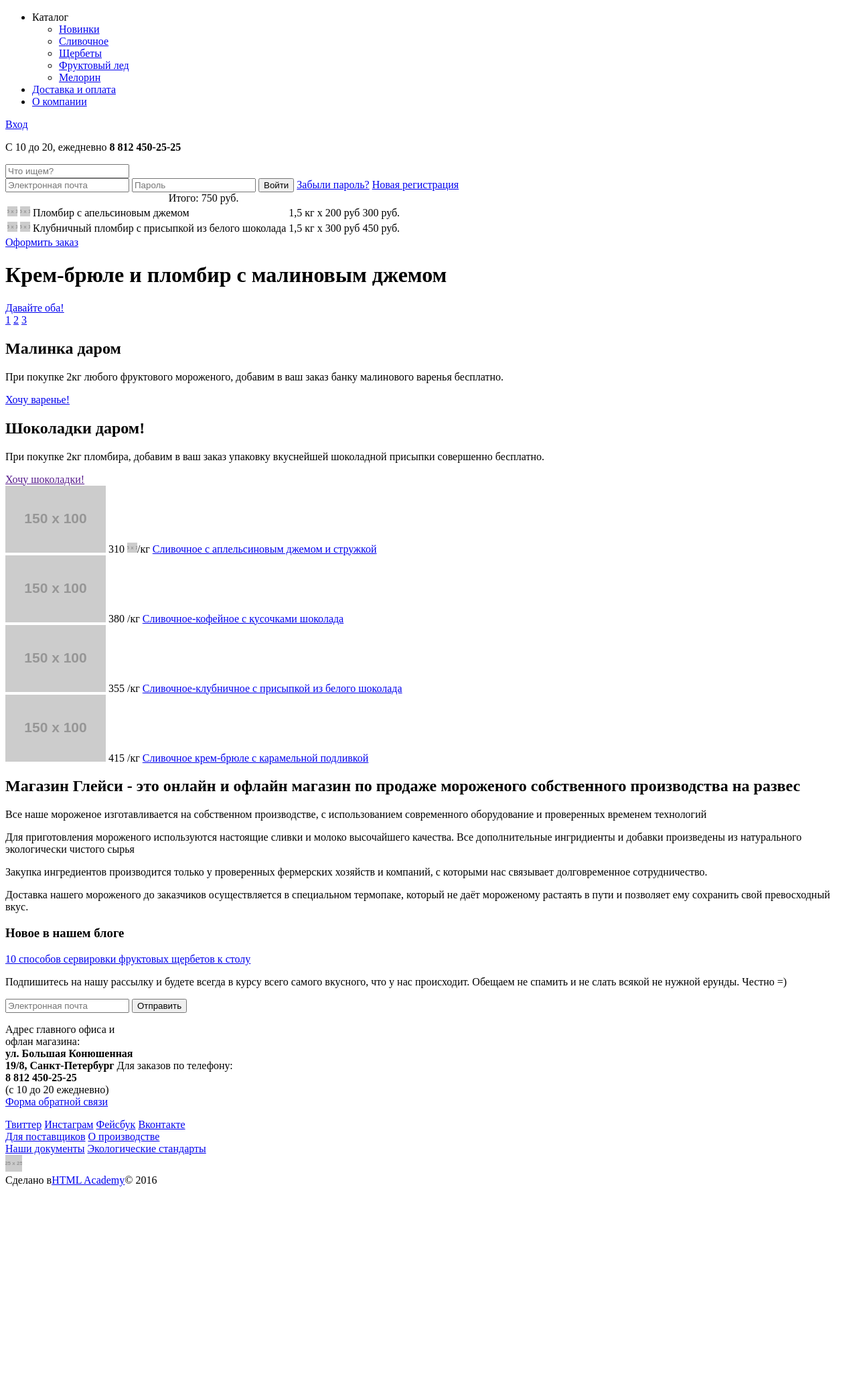
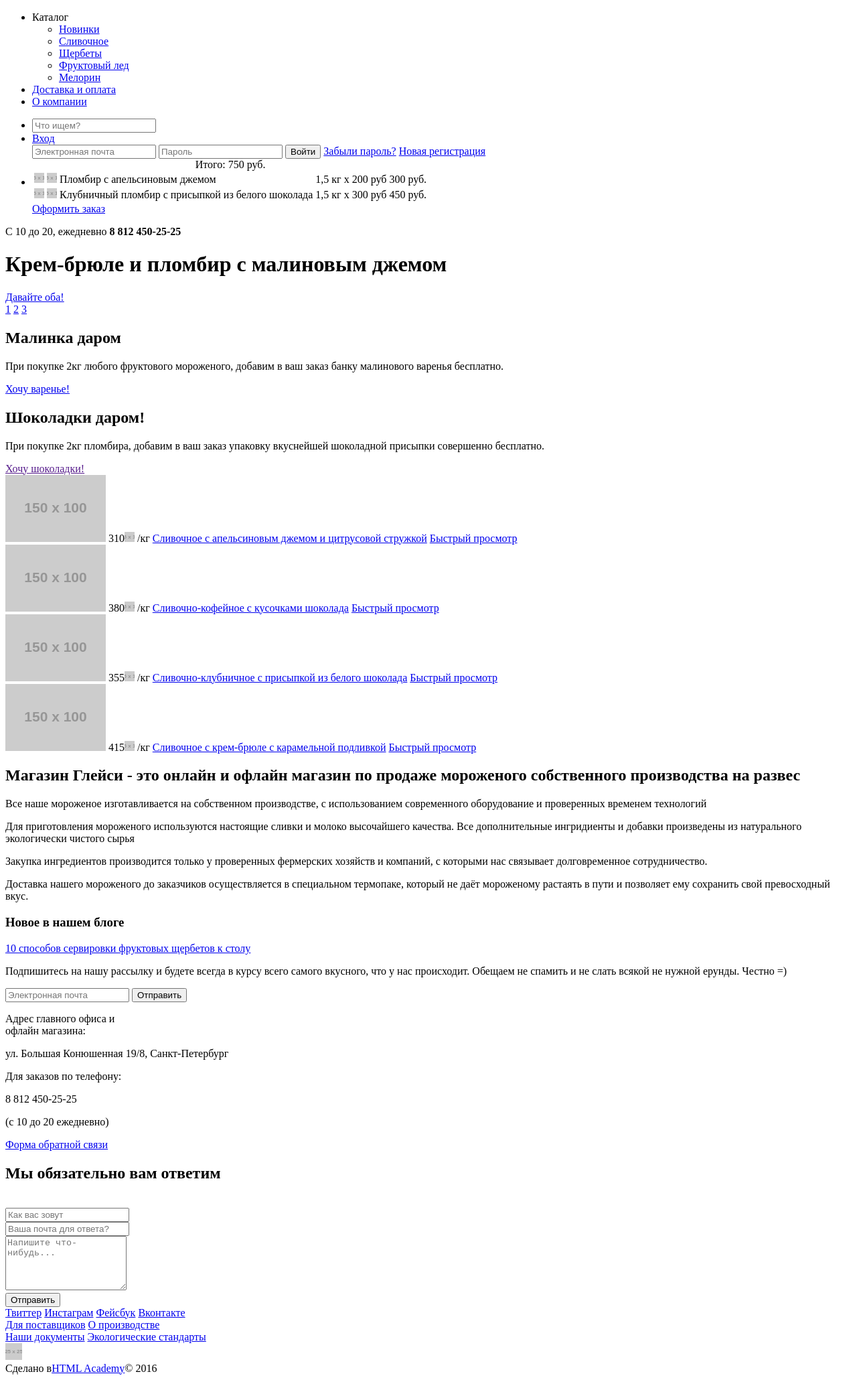
Before and after one commit to Stason4/231116-gllacy, a plain HTML site: page index.html in a window 1280 px wide. Shown: the part 111-2171 px from the top of the page at 67% size. Before the commit the page ends 1890 px from the top, so only its background shows below. Drawn offline with Linux system fonts and the light colour scheme; placeholder pictures from the web are drawn by us.

Commit message:
Исправление ошибок

```diff
--- a/index.html
+++ b/index.html
@@ -5,7 +5,7 @@
     <title>HTML Academy: Глейси</title>
   </head>
   <body>
-  	<header main-header>
+  	<header class="main-header">
   		<div class="logo">
   			<img src="http://placehold.it/150x100">
   		</div>
@@ -14,12 +14,12 @@
   				<ul>
   					<li>
   						<span class="catalog">Каталог</span>
-  						<ul>
+  						<ul class="navigation-submenu">
   							<li>
   								<a href="#" class="catalogue-novelty">Новинки</a>
   							</li>
   							<li>
-  								<a href="#">Сливочное</a>
+  								<a href="catalog.html">Сливочное</a>
   							</li>
   							<li>
   								<a href="#">Щербеты</a>
@@ -41,25 +41,27 @@
   				</ul>
   			</nav>
   			<div class="user-block">
+          <ul>
+            <li>
               <a class="search" href="#"></a>
-            <a class="login" href="#">Вход</a>
-            <a class="cart" href="#"></a>
-  				<p>С 10 до 20, ежедневно
-  				<b>8 812 450-25-25</b></p>
-  			</div>
-  		</div>
               <div class="inside-search">
                 <input type="text" name="search" placeholder="Что ищем?">
               </div>
+            </li>
+            <li>
+              <a class="login" href="#">Вход</a>
               <div class="inside-login">
                 <form action="/" method="post">
                   <input type="text" name="login" placeholder="Электронная почта">
                   <input type="password" name="password" placeholder="Пароль">
                   <input type="submit" name="entry" value="Войти">
-          <a href="#">Забыли пароль?</a>
-          <a href="#">Новая регистрация</a>
+                  <a class="forgot-password" href="#">Забыли пароль?</a>
+                  <a class="new-registration" href="#">Новая регистрация</a>
                 </form>
               </div>
+            </li>
+            <li>
+              <a class="cart" href="#"></a>
               <div class="inside-cart">
                 <table>
                   <caption>Итого: 750 руб.</caption>
@@ -100,6 +102,12 @@
                 </table>
                 <a class="cart-btn" href="#">Оформить заказ</a>
               </div>
+            </li>
+          </ul>
+  			</div>
+          <p class="header-schedule">С 10 до 20, ежедневно
+          <b class="header-phone">8 812 450-25-25</b></p>
+  		</div>
   	</header>
   	<main class="container">
   		<h1 class="caption">Крем-брюле и пломбир с малиновым джемом</h1>
@@ -121,30 +129,49 @@
   		</div>
   		<div class="product hits">
   			<img src="http://placehold.it/150x100">
-  			<span class="hits-price">310 <img src="http://placehold.it/15x15">/кг</span>
-  			<a href="#">Сливочное с аплельсиновым джемом и стружкой</a>
+        <span class="product-price">310<img src="http://placehold.it/15x15"> /кг</span>
+        <a class="creamy-orange-jam" href="#">Сливочное с апельсиновым джемом и цитрусовой стружкой</a>
+        <a class="quick-view" href="#">Быстрый просмотр</a>
   		</div>
   		<div class="product hits">
   			<img src="http://placehold.it/150x100">
-  			<span class="hits-price">380 /кг</span>
-  			<a href="#">Сливочное-кофейное с кусочками шоколада</a>
+        <span class="product-price">380<img src="http://placehold.it/15x15"> /кг</span>
+        <a class="creamy-cofee" href="#">Сливочно-кофейное с кусочками шоколада</a>
+        <a class="quick-view" href="#">Быстрый просмотр</a>
   		</div>
   		<div class="product hits">
   			<img src="http://placehold.it/150x100">
-  			<span class="hits-price">355 /кг</span>
-  			<a href="#">Сливочное-клубничное с присыпкой из белого шоколада</a>
+        <span class="product-price">355<img src="http://placehold.it/15x15"> /кг</span>
+        <a class="creamy-strawberry" href="#">Сливочно-клубничное с присыпкой из белого шоколада</a>
+        <a class="quick-view" href="#">Быстрый просмотр</a>
   		</div>
   		<div class="product hits">
   			<img src="http://placehold.it/150x100">
-  			<span class="hits-price">415 /кг</span>
-  			<a href="#">Сливочное крем-брюле с карамельной подливкой</a>
+        <span class="product-price">415<img src="http://placehold.it/15x15"> /кг</span>
+        <a class="creme-brulee" href="#">Сливочное с крем-брюле с карамельной подливкой</a>
+        <a class="quick-view" href="#">Быстрый просмотр</a>
   		</div>
   		<div class="feature">
-            <h2>Магазин Глейси - это онлайн и офлайн магазин по продаже мороженого собственного производства на развес</h2>
-  					<p class="feature-discription ice-icon">Все наше мороженое изготавливается на собственном производстве, с использованием современного оборудование и проверенных временем технологий</p>
-  					<p class="feature-discription leaf-icon">Для приготовления мороженого используются настоящие сливки и молоко высочайшего качества. Все дополнительные ингридиенты и добавки произведены из натурального экологически чистого сырья</p>
-  					<p class="feature-discription cow-icon">Закупка ингредиентов производится только у проверенных фермерских хозяйств и компаний, с которыми нас связывает долговременное сотрудничество.</p>
-  					<p class="feature-discription thermometer-icon">Доставка нашего мороженого до заказчиков осуществляется в специальном термопаке, который не даёт мороженому растаять в пути и позволяет ему сохранить свой превосходный вкус.</p>
+            <h2>
+              Магазин Глейси - это онлайн и офлайн магазин по продаже мороженого собственного
+              производства на развес
+            </h2>
+  					<p class="feature-discription ice-icon">
+              Все наше мороженое изготавливается на собственном производстве, с использованием
+              современного оборудование и проверенных временем технологий
+            </p>
+  					<p class="feature-discription leaf-icon">
+              Для приготовления мороженого используются настоящие сливки и молоко высочайшего качества.
+              Все дополнительные ингридиенты и добавки произведены из натурального экологически чистого сырья
+            </p>
+  					<p class="feature-discription cow-icon">
+              Закупка ингредиентов производится только у проверенных фермерских хозяйств и компаний,
+              с которыми нас связывает долговременное сотрудничество.
+            </p>
+  					<p class="feature-discription thermometer-icon">
+            Доставка нашего мороженого до заказчиков осуществляется в специальном термопаке,
+            который не даёт мороженому растаять в пути и позволяет ему сохранить свой превосходный вкус.
+            </p>
   		</div>
   		<div class="news">
   			<h3>Новое в нашем блоге</h3>
@@ -152,22 +179,44 @@
   		</div>
   		<div class="distribution">
   			<form class="distribution-form" action="/" method="post">
-  			<p>Подпишитесь на нашу рассылку и будете всегда в курсу всего самого вкусного, что у нас происходит. Обещаем не спамить и не слать всякой не нужной ерунды. Честно =)</p>
+  			<p>
+          Подпишитесь на нашу рассылку и будете всегда в курсу всего самого вкусного,
+          что у нас происходит. Обещаем не спамить и не слать всякой не нужной ерунды. Честно =)
+        </p>
   			<input type="text" name="distribution-mail" placeholder="Электронная почта">
   			<input type="submit" name="send" value="Отправить">
   			</form>
   		</div>
   		<div class="map">
   			<div class="contact">
-  				<p>Адрес главного офиса и</br>
-           офлан магазина:</br>
-  				<b>ул. Большая Конюшенная</br>
-           19/8, Санкт-Петербург</b>
-  				Для заказов по телефону:</br>
-  				<b>8 812 450-25-25</b></br>
-  				(с 10 до 20 ежедневно)</br>
+  				<p class="contact-normal">
+            Адрес главного офиса и</br>
+            офлайн магазина:
+          </p>
+  				<p class="contact-bold">
+            ул. Большая Конюшенная
+            19/8, Санкт-Петербург
+          </p>
+  				<p class="contact-normal">
+            Для заказов по телефону:
+          </p>
+          <p class="contact-bold">
+  				  8 812 450-25-25
+          </p>
+          <p class="contact-normal">
+  				  (с 10 до 20 ежедневно)
+          </p>
   				<a class="contact-btn" href="#">Форма обратной связи</a>
   			</div>
+  		</div>
+      <div class="contact-form">
+        <form action="/" method="post">
+          <h2 class="contect-form-name">Мы обязательно вам ответим</h2></br>
+          <input type="text" name="contact-form-name" placeholder="Как вас зовут"></br>
+          <input type="text" name="contact-form-mail" placeholder="Ваша почта для ответа?"></br>
+          <textarea rows="5" placeholder="Напишите что-нибудь..."></textarea><br>
+          <input type="submit" name="contact-ansver" value="Отправить">
+        </form>
       </div>
   	</main>
   	<footer class="main-footer">
```
Also changed, not shown: catalog.html (+47 -27 lines). Lines whose indentation alone changed are shown as unchanged.
